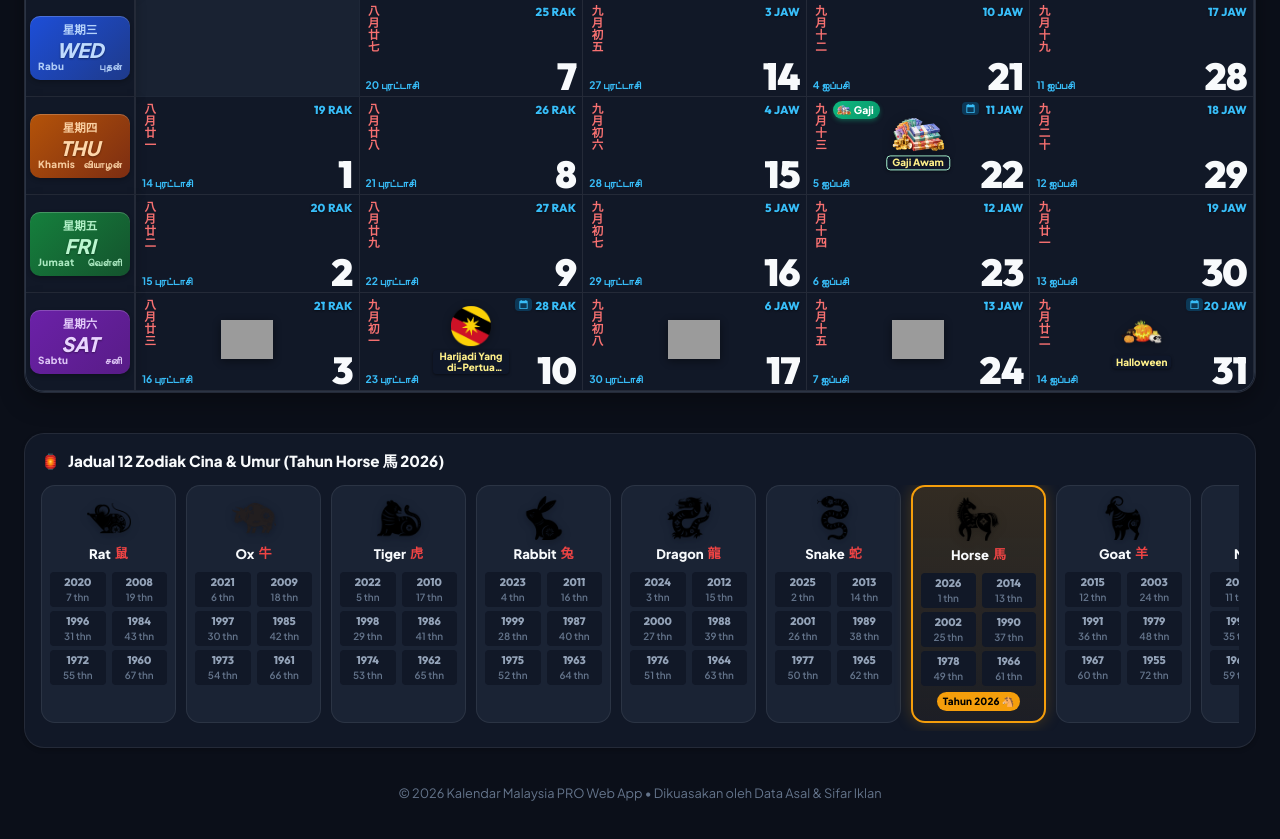
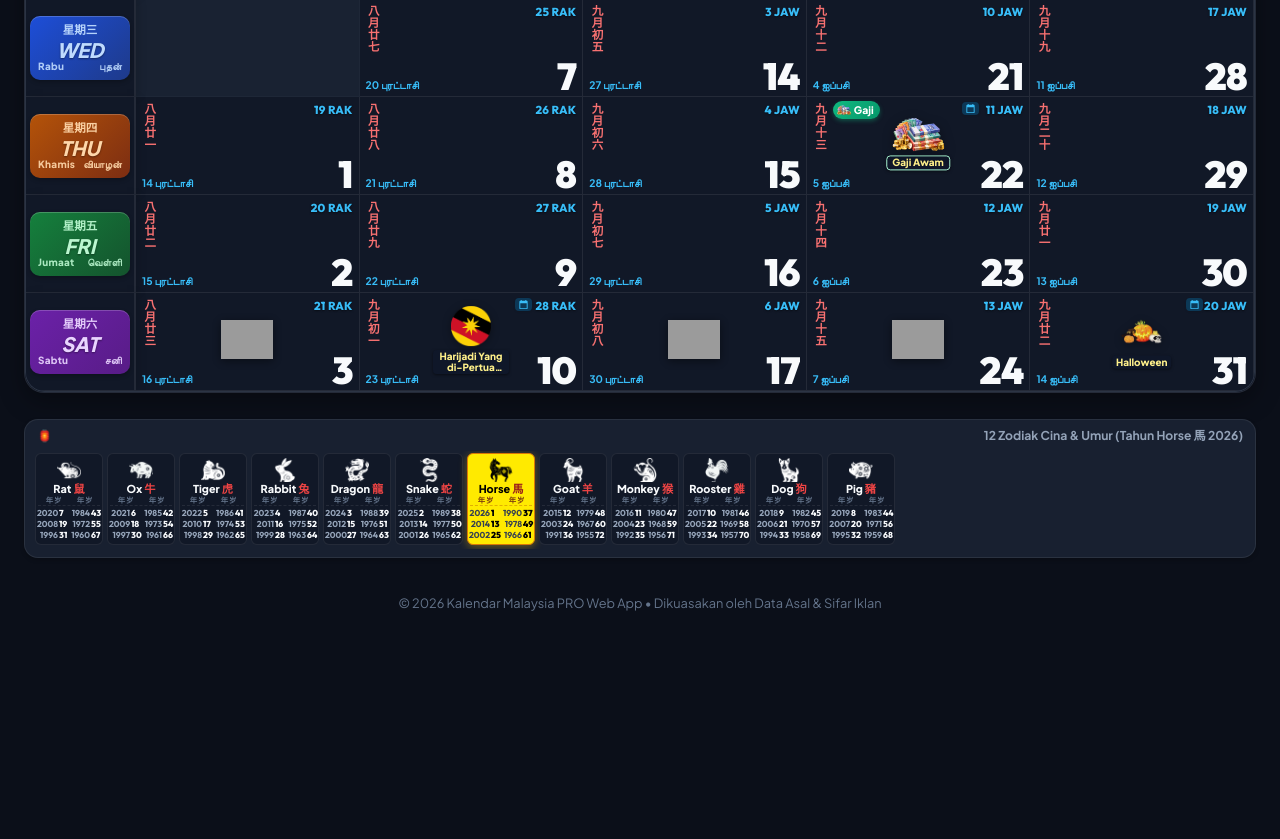
Before and after one commit to keristmuath1-bit/Malaysia_Kalendar, a website built with Vite: page index.html in a window 1280 px wide. Shown: the part 816-1655 px from the top of the page. After the commit the page ends 1493 px from the top, so only its background shows below. Built offline with nearby package versions, Linux system fonts and the light colour scheme; grey boxes are pictures that could not be loaded.

Commit message:
feat(zodiac): jadual 12 zodiak cina lebih minimalist gaya tradisional strip kalendar kuda

```diff
--- a/index.html
+++ b/index.html
@@ -175,7 +175,7 @@
           <div class="zodiac-section" id="zodiacSection">
             <div class="zodiac-section-title">
               <span class="zodiac-title-icon">🏮</span>
-              <span>Jadual 12 Zodiak Cina & Umur (<span id="zodiacYearLabel">Tahun Kuda 2026</span>)</span>
+              <span>12 Zodiak Cina & Umur (<span id="zodiacYearLabel">Tahun Kuda 2026</span>)</span>
             </div>
             <div class="zodiac-scroll-container" id="zodiacScrollContainer">
               <!-- Populated dynamically via JS -->
--- a/src/main.js
+++ b/src/main.js
@@ -984,7 +984,7 @@
 }
 
 // --------------------------------------------------------------------------
-// 3. 12 CHINESE ZODIAC ANIMALS FOOTER BAR
+// 3. 12 CHINESE ZODIAC ANIMALS FOOTER BAR (MINIMALIST KALENDAR KUDA STRIP)
 // --------------------------------------------------------------------------
 function renderZodiacBar() {
   const container = document.getElementById('zodiacScrollContainer');
@@ -1013,31 +1013,46 @@
   list.forEach(z => {
     const card = document.createElement('div');
     const isActiveYear = z.isThisYearZodiac || (state.year === 2026 && z.zodiacName === 'Horse');
-    card.className = `zodiac-card ${isActiveYear ? 'is-active-year' : ''}`;
+    card.className = `zodiac-card zodiac-compact-card ${isActiveYear ? 'is-active-year' : ''}`;
 
     const iconName = z.zodiacName.toLowerCase();
 
     card.innerHTML = `
-      <div class="zodiac-card-header">
-        <img src="/icons/ic_zodiac_${iconName}.png" class="zodiac-avatar" alt="${z.zodiacName}" />
-        <div class="zodiac-names">
-          <span>${z.zodiacName}</span>
-          <span class="zodiac-name-zh">${z.zodiacChineseName}</span>
+      <img src="/icons/ic_zodiac_${iconName}.png" class="zodiac-mini-icon" alt="${z.zodiacName}" />
+      <div class="zodiac-mini-title">
+        <span class="zmt-name">${z.zodiacName}</span>
+        <span class="zmt-zh">${z.zodiacChineseName}</span>
+      </div>
+      <div class="zodiac-table-header">
+        <span>年 岁</span>
+        <span>年 岁</span>
+      </div>
+      <div class="zodiac-table-body">
+        <div class="zmt-row">
+          <span class="zmt-cell-yr">${z.year1}</span><span class="zmt-cell-age">${z.age1}</span>
+          <span class="zmt-cell-yr">${z.year4}</span><span class="zmt-cell-age">${z.age4}</span>
+        </div>
+        <div class="zmt-row">
+          <span class="zmt-cell-yr">${z.year2}</span><span class="zmt-cell-age">${z.age2}</span>
+          <span class="zmt-cell-yr">${z.year5}</span><span class="zmt-cell-age">${z.age5}</span>
+        </div>
+        <div class="zmt-row">
+          <span class="zmt-cell-yr">${z.year3}</span><span class="zmt-cell-age">${z.age3}</span>
+          <span class="zmt-cell-yr">${z.year6}</span><span class="zmt-cell-age">${z.age6}</span>
         </div>
       </div>
-      <div class="zodiac-years-grid">
-        <div class="zodiac-year-col"><span class="zy-year">${z.year1}</span><span class="zy-age">${z.age1} thn</span></div>
-        <div class="zodiac-year-col"><span class="zy-year">${z.year2}</span><span class="zy-age">${z.age2} thn</span></div>
-        <div class="zodiac-year-col"><span class="zy-year">${z.year3}</span><span class="zy-age">${z.age3} thn</span></div>
-        <div class="zodiac-year-col"><span class="zy-year">${z.year4}</span><span class="zy-age">${z.age4} thn</span></div>
-        <div class="zodiac-year-col"><span class="zy-year">${z.year5}</span><span class="zy-age">${z.age5} thn</span></div>
-        <div class="zodiac-year-col"><span class="zy-year">${z.year6}</span><span class="zy-age">${z.age6} thn</span></div>
-      </div>
-      ${isActiveYear ? `<span class="zodiac-active-badge">Tahun ${state.year} 🐴</span>` : ''}
     `;
 
     container.appendChild(card);
   });
+
+  // Auto-scroll active zodiac into view on mobile
+  const activeCard = container.querySelector('.is-active-year');
+  if (activeCard) {
+    setTimeout(() => {
+      activeCard.scrollIntoView({ behavior: 'smooth', inline: 'center', block: 'nearest' });
+    }, 100);
+  }
 }
 
 // Calculate standard ISO Week Number
--- a/src/style.css
+++ b/src/style.css
@@ -1573,123 +1573,174 @@
    ========================================================================== */
 
 .zodiac-section {
-  margin-top: 24px;
-  background: var(--bg-surface);
-  border: 1px solid var(--border-color);
-  border-radius: var(--radius-lg);
-  padding: 16px;
-  box-shadow: var(--shadow-sm);
-}
-
-.zodiac-section-title {
-  display: flex;
-  align-items: center;
-  gap: 8px;
-  font-size: 0.95rem;
-  font-weight: 800;
-  color: var(--text-primary);
-  margin-bottom: 12px;
-}
-
-.zodiac-scroll-container {
-  display: flex;
-  gap: 10px;
-  overflow-x: auto;
-  padding-bottom: 8px;
-  scrollbar-width: thin;
-}
-
-.zodiac-card {
-  flex: 0 0 135px;
+  margin-top: 10px;
   background: var(--bg-card);
   border: 1px solid var(--border-color);
   border-radius: var(--radius-md);
-  padding: 10px 8px;
+  padding: 6px 8px 8px;
+  box-shadow: var(--shadow-sm);
+}
+
+.zodiac-section-title {
+  display: flex;
+  align-items: center;
+  justify-content: space-between;
+  font-size: 0.76rem;
+  font-weight: 700;
+  color: var(--text-secondary);
+  margin-bottom: 6px;
+  padding: 0 4px;
+}
+
+.zodiac-scroll-container {
+  display: flex;
+  gap: 4px;
+  overflow-x: auto;
+  padding: 2px 2px 4px;
+  scrollbar-width: none;
+  -webkit-overflow-scrolling: touch;
+  scroll-snap-type: x proximity;
+}
+
+.zodiac-scroll-container::-webkit-scrollbar {
+  display: none;
+}
+
+.zodiac-compact-card {
+  flex: 0 0 68px;
+  width: 68px;
+  min-width: 68px;
+  background: var(--bg-surface);
+  border: 1px solid var(--border-color);
+  border-radius: 6px;
+  padding: 4px 2px;
   display: flex;
   flex-direction: column;
   align-items: center;
   text-align: center;
   position: relative;
+  box-sizing: border-box;
+  scroll-snap-align: center;
   transition: all var(--transition-fast);
 }
 
-.zodiac-card:hover {
-  transform: translateY(-2px);
+.zodiac-compact-card:hover {
   border-color: var(--accent-gold);
 }
 
-.zodiac-card.is-active-year {
-  background: linear-gradient(180deg, rgba(245, 158, 11, 0.15) 0%, rgba(245, 158, 11, 0.05) 100%);
-  border: 2px solid #f59e0b;
-  box-shadow: 0 0 16px rgba(245, 158, 11, 0.25);
-}
-
-.zodiac-card-header {
-  display: flex;
-  flex-direction: column;
+/* Authentic Active Zodiac Highlight (Bright Yellow background, exactly like Gambar 2) */
+.zodiac-compact-card.is-active-year {
+  background: #ffea00 !important;
+  color: #111827 !important;
+  border: 1.5px solid #d97706 !important;
+  box-shadow: 0 2px 8px rgba(234, 179, 8, 0.4);
+}
+
+.zodiac-mini-icon {
+  width: 24px;
+  height: 24px;
+  object-fit: contain;
+  margin-bottom: 1px;
+}
+
+[data-theme="dark"] .zodiac-compact-card:not(.is-active-year) .zodiac-mini-icon {
+  filter: invert(0.9) brightness(1.2);
+}
+
+.zodiac-compact-card.is-active-year .zodiac-mini-icon {
+  filter: none !important;
+}
+
+.zodiac-mini-title {
+  display: flex;
   align-items: center;
-  gap: 4px;
-  margin-bottom: 8px;
-}
-
-.zodiac-avatar {
-  width: 44px;
-  height: 44px;
-  object-fit: contain;
-  filter: drop-shadow(0 2px 4px rgba(0, 0, 0, 0.25));
-}
-
-.zodiac-names {
-  display: flex;
-  align-items: center;
-  gap: 4px;
+  justify-content: center;
+  gap: 2px;
+  font-size: 0.68rem;
   font-weight: 800;
-  font-size: 0.82rem;
+  line-height: 1.1;
+  margin-bottom: 2px;
+  white-space: nowrap;
+}
+
+.zodiac-compact-card.is-active-year .zodiac-mini-title {
+  color: #000000;
+}
+
+.zmt-name {
   color: var(--text-primary);
 }
 
-.zodiac-name-zh {
+.zodiac-compact-card.is-active-year .zmt-name {
+  color: #000000;
+}
+
+.zmt-zh {
   font-family: var(--font-chinese);
   color: #ef4444;
-}
-
-.zodiac-years-grid {
+  font-size: 0.70rem;
+}
+
+.zodiac-compact-card.is-active-year .zmt-zh {
+  color: #991b1b;
+}
+
+.zodiac-table-header {
+  width: 100%;
+  display: flex;
+  justify-content: space-around;
+  font-size: 0.46rem;
+  font-weight: 700;
+  color: var(--text-muted);
+  border-bottom: 1px dashed var(--border-color);
+  padding-bottom: 1px;
+  margin-bottom: 2px;
+  letter-spacing: -0.2px;
+  line-height: 1;
+}
+
+.zodiac-compact-card.is-active-year .zodiac-table-header {
+  color: #78350f;
+  border-bottom-color: rgba(180, 83, 9, 0.4);
+}
+
+.zodiac-table-body {
+  width: 100%;
+  display: flex;
+  flex-direction: column;
+  gap: 1.5px;
+}
+
+.zmt-row {
   display: grid;
-  grid-template-columns: repeat(2, 1fr);
-  gap: 4px 6px;
-  width: 100%;
-}
-
-.zodiac-year-col {
-  display: flex;
-  flex-direction: column;
-  background: var(--bg-surface);
-  border-radius: 4px;
-  padding: 2px 4px;
-  font-size: 0.68rem;
-}
-
-.zy-year {
+  grid-template-columns: 22px 10px 22px 10px;
+  justify-content: center;
+  align-items: center;
   font-family: var(--font-num);
+  font-size: 0.54rem;
+  line-height: 1.1;
+}
+
+.zmt-cell-yr {
+  font-weight: 700;
+  color: var(--text-secondary);
+  text-align: right;
+  padding-right: 1px;
+}
+
+.zmt-cell-age {
   font-weight: 800;
-  color: var(--text-secondary);
-}
-
-.zy-age {
-  font-size: 0.62rem;
-  font-weight: 600;
-  color: var(--text-muted);
-}
-
-.zodiac-active-badge {
-  margin-top: 6px;
-  background: #f59e0b;
+  color: var(--text-primary);
+  text-align: left;
+}
+
+.zodiac-compact-card.is-active-year .zmt-cell-yr {
+  color: #374151;
+}
+
+.zodiac-compact-card.is-active-year .zmt-cell-age {
   color: #000000;
-  font-size: 0.62rem;
   font-weight: 900;
-  padding: 2px 6px;
-  border-radius: 9999px;
-  letter-spacing: 0.02em;
 }
 
 /* ==========================================================================
@@ -3158,21 +3209,49 @@
 
   /* Zodiac Bar on Mobile */
   .zodiac-section {
-    padding: 12px 10px;
-    margin-top: 16px;
+    padding: 6px 4px 6px;
+    margin-top: 8px;
+    border-radius: var(--radius-sm);
+  }
+
+  .zodiac-section-title {
+    font-size: 0.70rem;
+    margin-bottom: 4px;
+    padding: 0 4px;
   }
 
   .zodiac-scroll-container {
-    gap: 8px;
-    padding-bottom: 6px;
+    gap: 3px;
+    padding-bottom: 2px;
     -webkit-overflow-scrolling: touch;
     scroll-snap-type: x proximity;
   }
 
+  .zodiac-compact-card,
   .zodiac-card {
-    flex: 0 0 120px;
-    padding: 8px 6px;
-    scroll-snap-align: start;
+    flex: 0 0 64px;
+    width: 64px;
+    min-width: 64px;
+    padding: 3px 1px 4px;
+    scroll-snap-align: center;
+  }
+
+  .zodiac-mini-icon {
+    width: 20px;
+    height: 20px;
+  }
+
+  .zodiac-mini-title {
+    font-size: 0.62rem;
+  }
+
+  .zmt-zh {
+    font-size: 0.65rem;
+  }
+
+  .zmt-row {
+    grid-template-columns: 20px 8px 20px 8px;
+    font-size: 0.49rem;
   }
 }
 
```
